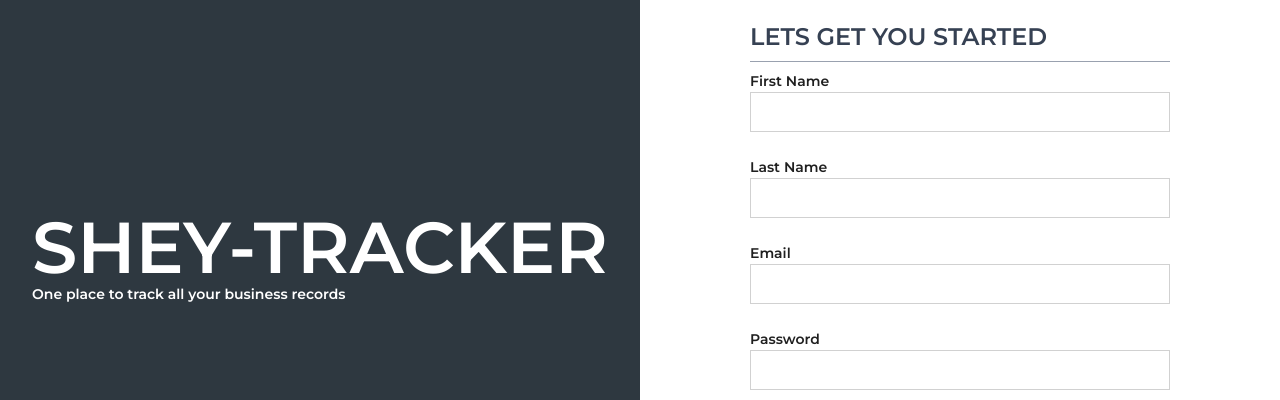
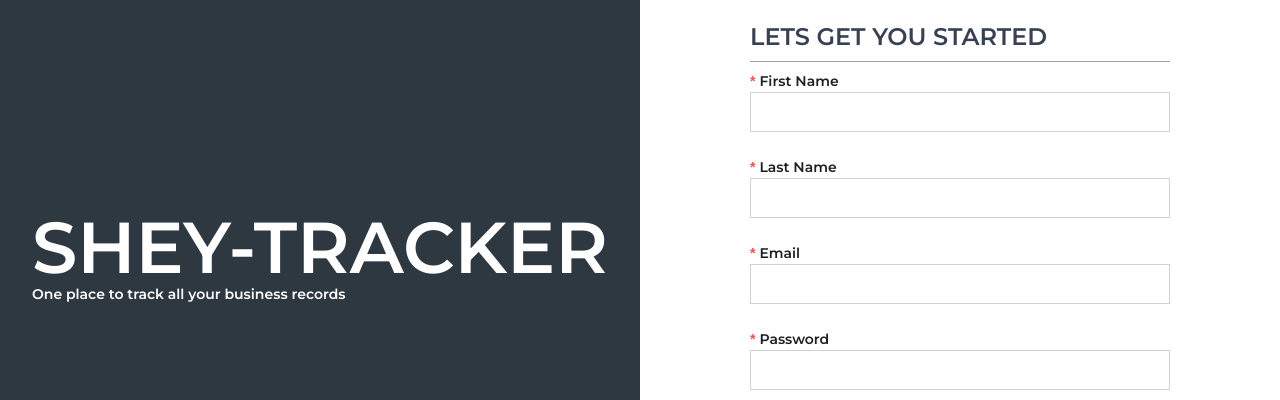
Before and after one commit to msuzun/MERN-Stack-Work-Management, a React (Vite) app in the folder client/: page /register in a window 1280 px wide. Shown: the part 142-542 px from the top of the page. Built offline with nearby package versions, Linux system fonts and the light colour scheme.

Commit message:
Default Layout

```diff
--- a/client/src/pages/Login/index.jsx
+++ b/client/src/pages/Login/index.jsx
@@ -5,6 +5,7 @@ import Divider from '../../components/Divider'
 import { LoginUser } from '../../apicalls/users'
 import { useDispatch, useSelector } from 'react-redux'
 import { SetButtonLoading } from '../../redux/loadersSlice'
+import { getAntdFormInputRules } from '../../utils/helpers'
 const Login = () => {
   const { loading, buttonLoading } = useSelector((state) => state.loaders);
   console.log(buttonLoading)
@@ -53,10 +54,10 @@ const Login = () => {
             <h1 className='text-2xl text-gray-700'>LOGIN TO YOUR ACCOUNT</h1>
             <Divider />
             <Form layout='vertical' onFinish={onFinish}>
-              <Form.Item label="Email" name="email" rules={[{required:true,message:"Required"}]}>
+              <Form.Item label="Email" name="email" rules={getAntdFormInputRules}>
                 <Input />
               </Form.Item>
-              <Form.Item label="Password" name="password" rules={[{required:true,message:"Required"}]}>
+              <Form.Item label="Password" name="password" rules={getAntdFormInputRules}>
                 <Input type='password' />
               </Form.Item>
               <Button type='primary' htmlType='submit' block loading={buttonLoading}>{buttonLoading ? "Loading": "Login"}</Button>
--- a/client/src/pages/Register/index.jsx
+++ b/client/src/pages/Register/index.jsx
@@ -5,6 +5,7 @@ import Divider from '../../components/Divider'
 import { RegisterUser } from '../../apicalls/users'
 import { useDispatch, useSelector } from 'react-redux'
 import { SetButtonLoading } from '../../redux/loadersSlice'
+import { getAntdFormInputRules } from '../../utils/helpers'
 
 const Register = () => {
   const navigate = useNavigate();
@@ -51,16 +52,16 @@ const Register = () => {
             <h1 className='text-2xl text-gray-700 uppercase'>LETS GET YOU STARTED</h1>
             <Divider />
             <Form layout='vertical' onFinish={onFinish}>
-              <Form.Item label="First Name" name="firstName">
+              <Form.Item label="First Name" name="firstName" rules={getAntdFormInputRules}>
                 <Input />
               </Form.Item>
-              <Form.Item label="Last Name" name="lastName">
+              <Form.Item label="Last Name" name="lastName" rules={getAntdFormInputRules}>
                 <Input />
               </Form.Item>
-              <Form.Item label="Email" name="email">
+              <Form.Item label="Email" name="email" rules={getAntdFormInputRules}>
                 <Input />
               </Form.Item>
-              <Form.Item label="Password" name="password">
+              <Form.Item label="Password" name="password" rules={getAntdFormInputRules}>
                 <Input type='password' />
               </Form.Item>
               <Button type='primary' htmlType='submit' block loading={buttonLoading}>{buttonLoading ? "Loading": "Register"}</Button>
--- /dev/null
+++ b/client/src/utils/helpers.jsx
@@ -0,0 +1,6 @@
+export const getAntdFormInputRules = [
+    {
+        required:true,
+        message:"Required"
+    }
+]
```
Also changed, not shown: 1 other file (tests, documents, lock files or other folders).
